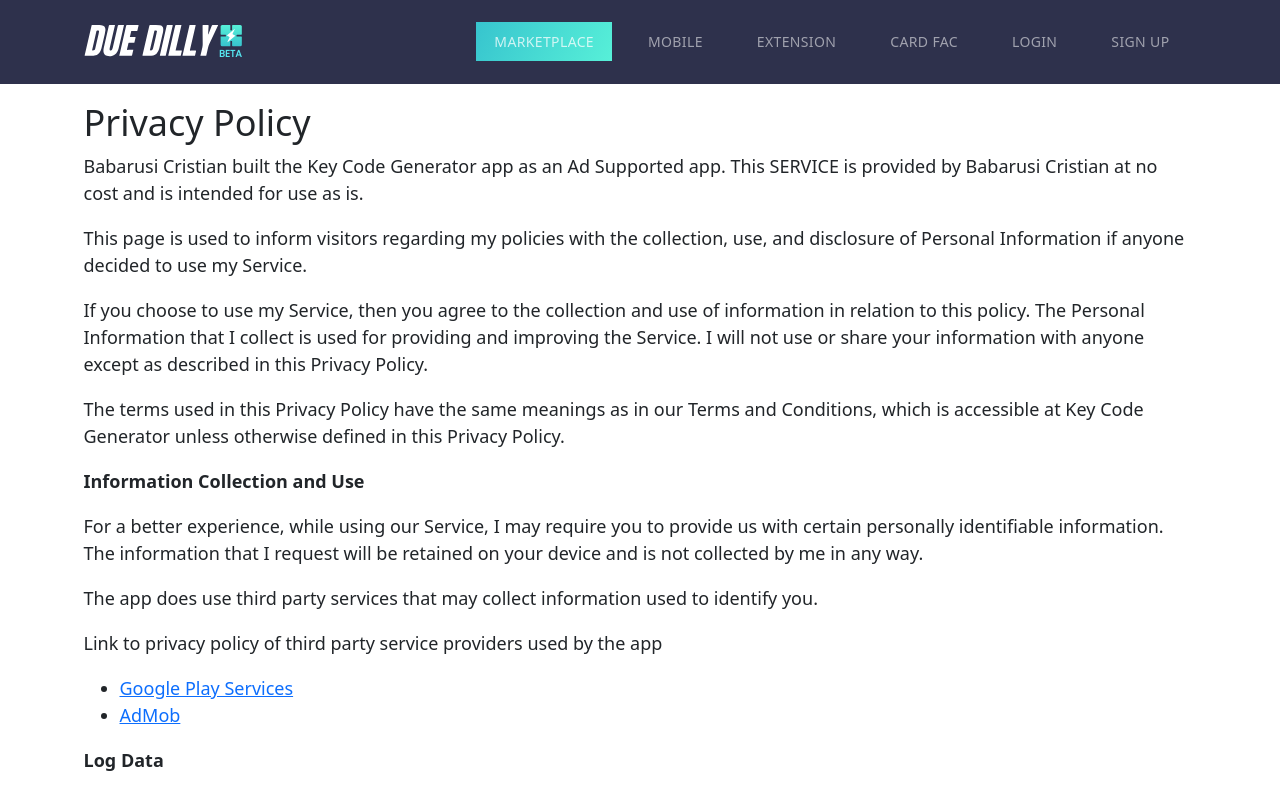
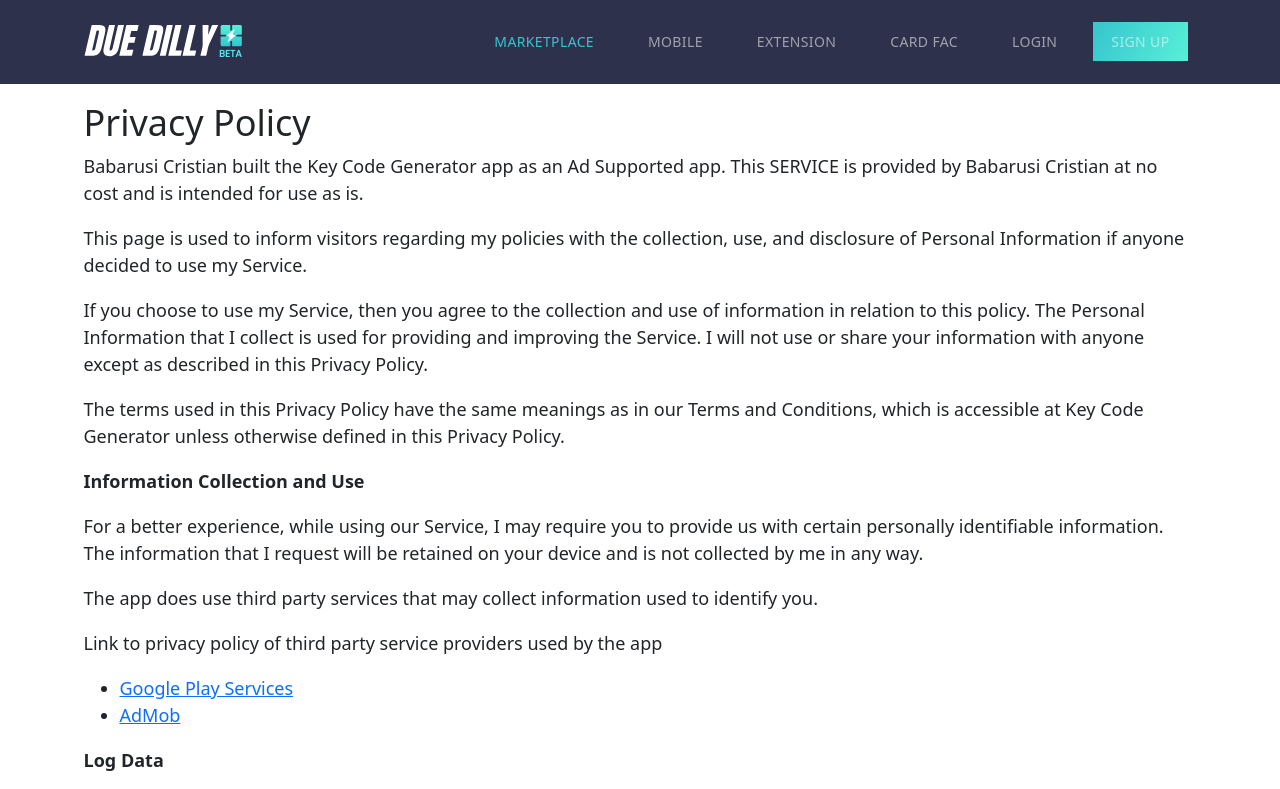
Before and after one commit to beckett-media/dd-landing-page, a Gatsby site: page /privacy-policy in a window 1280 px wide. In both pictures the pointer is over the link "MARKETPLACE". Shown: the top 789 px of the page. Built offline with nearby package versions, Linux system fonts and the light colour scheme; Gatsby itself is replaced by a stand-in of ours.

Commit message:
header hover color --fix

```diff
--- a/src/components/Header/index.js
+++ b/src/components/Header/index.js
@@ -88,7 +88,7 @@ const Header = ({ setModal }) => {
                 className="nav-item mx-1 px-1"
               >
                 <div
-                  className={`nav-link px-3${
+                  className={`nav-link gradient-link px-3${
                     activeLint === "sign_up" ? " active" : ""
                   }`}
                   aria-current="page"
--- a/src/components/Header/styles.css
+++ b/src/components/Header/styles.css
@@ -5,12 +5,13 @@ header .nav-link {
   font-size: 14px;
 }
 
-header .nav-link:hover,
-header .nav-link.active {
+.gradient-link {
   background: transparent linear-gradient(117deg, #37c4ce 0%, #57f0d8 100%) 0%
     0% no-repeat padding-box;
+}
+header .nav-link:hover {
   letter-spacing: 0.36px;
-  color: white;
+  color: #37C4CE !important;
   text-transform: capitalize;
   font-size: 14px;
 }
```
